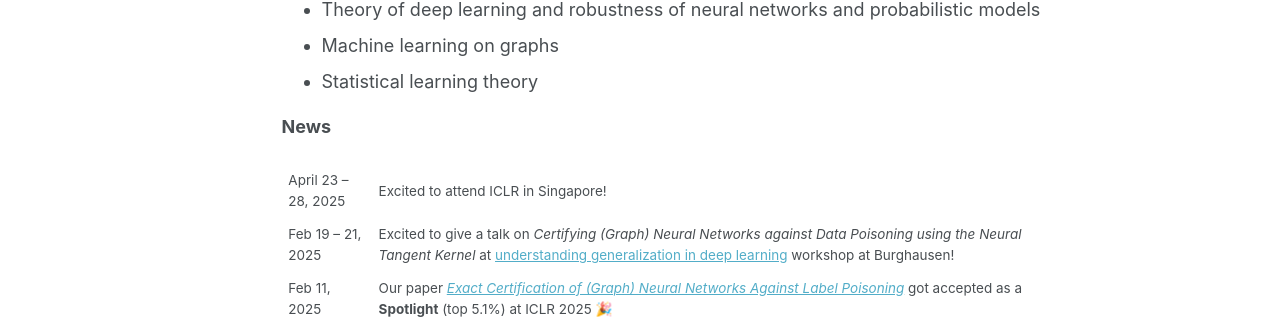
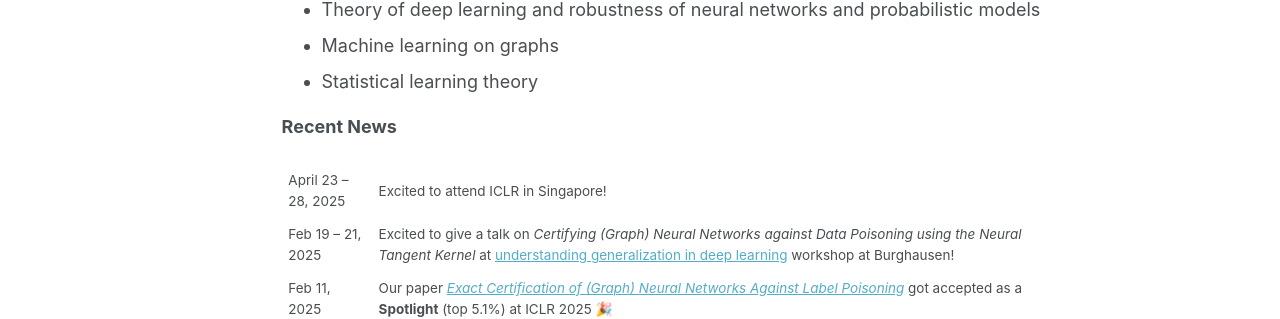
Before and after one commit to mahalakshmi-sabanayagam/mahalakshmi-sabanayagam.github.io, a Jekyll site: the page built from _pages/about.md, in a window 1280 px wide and 1220 px high. Shown: the part 584-903 px from the top of the window. Built offline with Jekyll 4.4.1, drawn with Linux system fonts in a browser that asks for light colours.

```diff
--- a/_pages/about.md
+++ b/_pages/about.md
@@ -22,7 +22,7 @@ Between my undergraduate and graduate studies, I spent a little over 3 years at
 * Machine learning on graphs
 * Statistical learning theory
 
-**News**
+**Recent News**
 
 <style>
 table {
```
Also changed, not shown: _pages/publications.md (+1 -1 lines).
